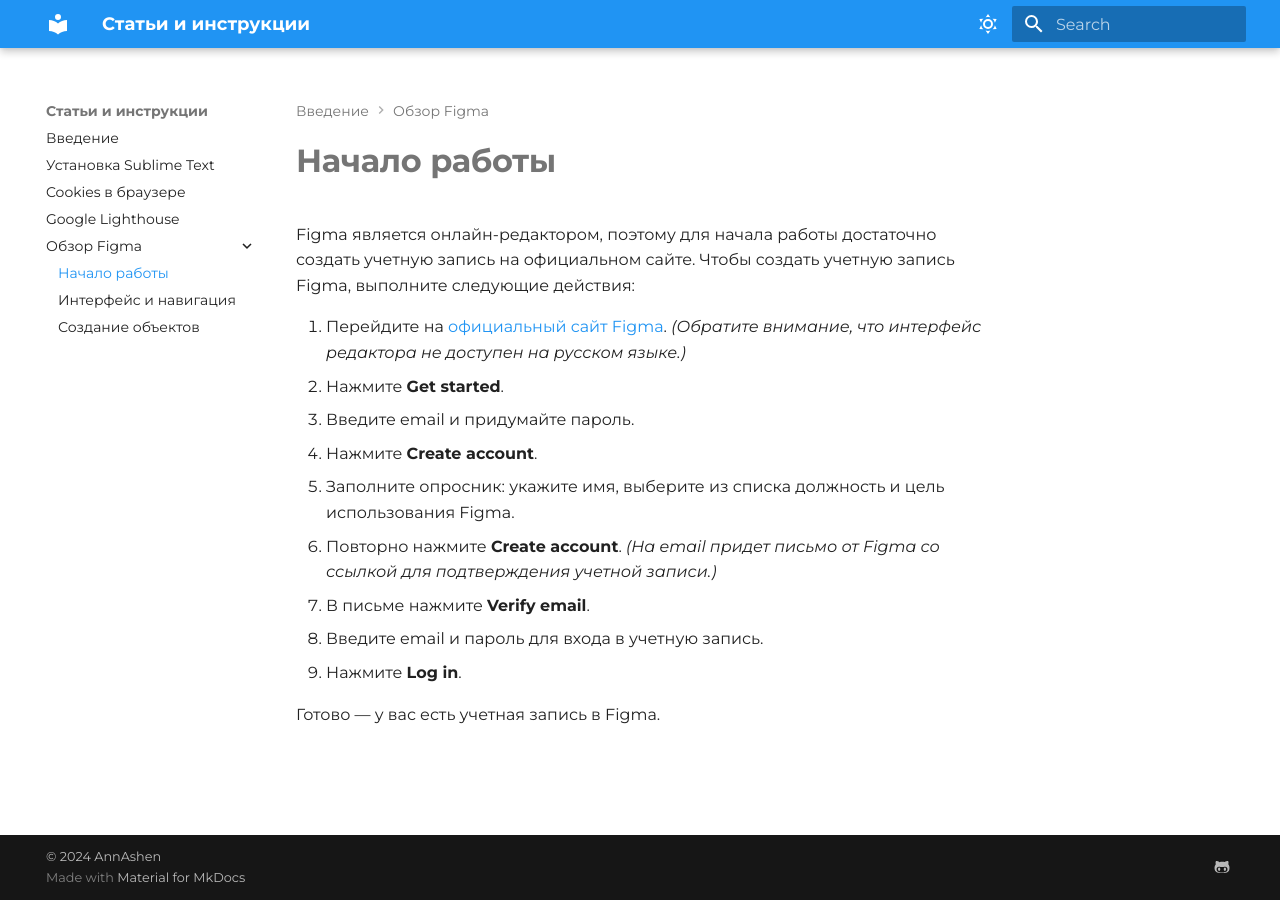
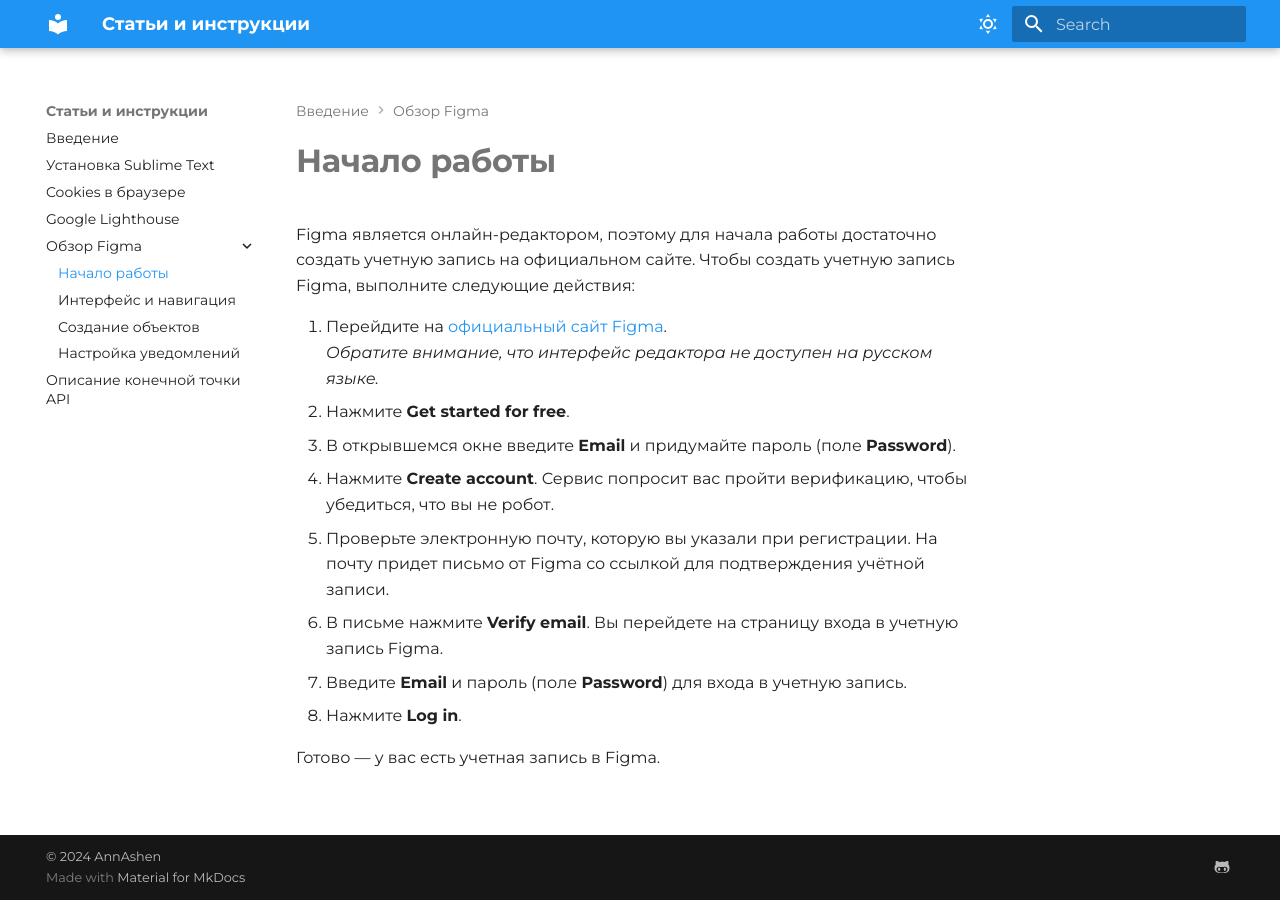
Before and after one commit to AnnaAshen/rus-docs-portfolio, an MkDocs documentation site: the page built from docs/figma/get-started.md, in a window 1280 px wide. Built offline with MkDocs 1.6.1 and Material for MkDocs 9.7.7, drawn with Linux system fonts in a browser that asks for light colours; some web fonts are replaced.

```diff
--- a/docs/figma/get-started.md
+++ b/docs/figma/get-started.md
@@ -1,16 +1,14 @@
 # **Начало работы**
 Figma является онлайн-редактором, поэтому для начала работы достаточно создать учетную запись на официальном сайте. Чтобы создать учетную запись Figma, выполните следующие действия:
 
-1.	Перейдите на [официальный сайт Figma](https://www.figma.com/).
-*(Обратите внимание, что интерфейс редактора не доступен на русском языке.)*
-2.	Нажмите **Get started**.
-3.	Введите email и придумайте пароль.
-4.	Нажмите **Create account**.
-5.	Заполните опросник: укажите имя, выберите из списка должность и цель использования Figma.
-6. Повторно нажмите **Create account**.
-*(На email придет письмо от Figma со ссылкой для подтверждения учетной записи.)*
-7.	В письме нажмите **Verify email**.
-8.	Введите email и пароль для входа в учетную запись.
-9.	Нажмите **Log in**.
+1. Перейдите на [официальный сайт Figma](https://www.figma.com/).</br>
+*Обратите внимание, что интерфейс редактора не доступен на русском языке.*
+2. Нажмите **Get started for free**.
+3. В открывшемся окне введите **Email** и придумайте пароль (поле **Password**).
+4. Нажмите **Create account**. Сервис попросит вас пройти верификацию, чтобы убедиться, что вы не робот.
+5. Проверьте электронную почту, которую вы указали при регистрации. На почту придет письмо от Figma со ссылкой для подтверждения учётной записи.
+6. В письме нажмите **Verify email**. Вы перейдете на страницу входа в учетную запись Figma.
+7. Введите **Email** и пароль (поле **Password**) для входа в учетную запись.
+8. Нажмите **Log in**.
 
 Готово — у вас есть учетная запись в Figma.
--- a/mkdocs.yml
+++ b/mkdocs.yml
@@ -51,6 +51,9 @@ nav:
       - Начало работы: figma/get-started.md
       - Интерфейс и навигация: figma/interface-and-nav.md
       - Создание объектов: figma/create-and-edit.md
+      - Настройка уведомлений: figma/notifications.md
+    - Описание конечной точки API:
+      - endpoint/index.md
 
 extra:
   social:
```
Also changed, not shown: docs/endpoint/index.md (added, +147 -0 lines), docs/figma/create-and-edit.md (+1 -7 lines), docs/figma/notifications.md (added, +19 -0 lines), docs/index.md (+2 -1 lines), docs/media/notification-settings-figma.png (added), docs/media/notifications-section-figma.png (added).
